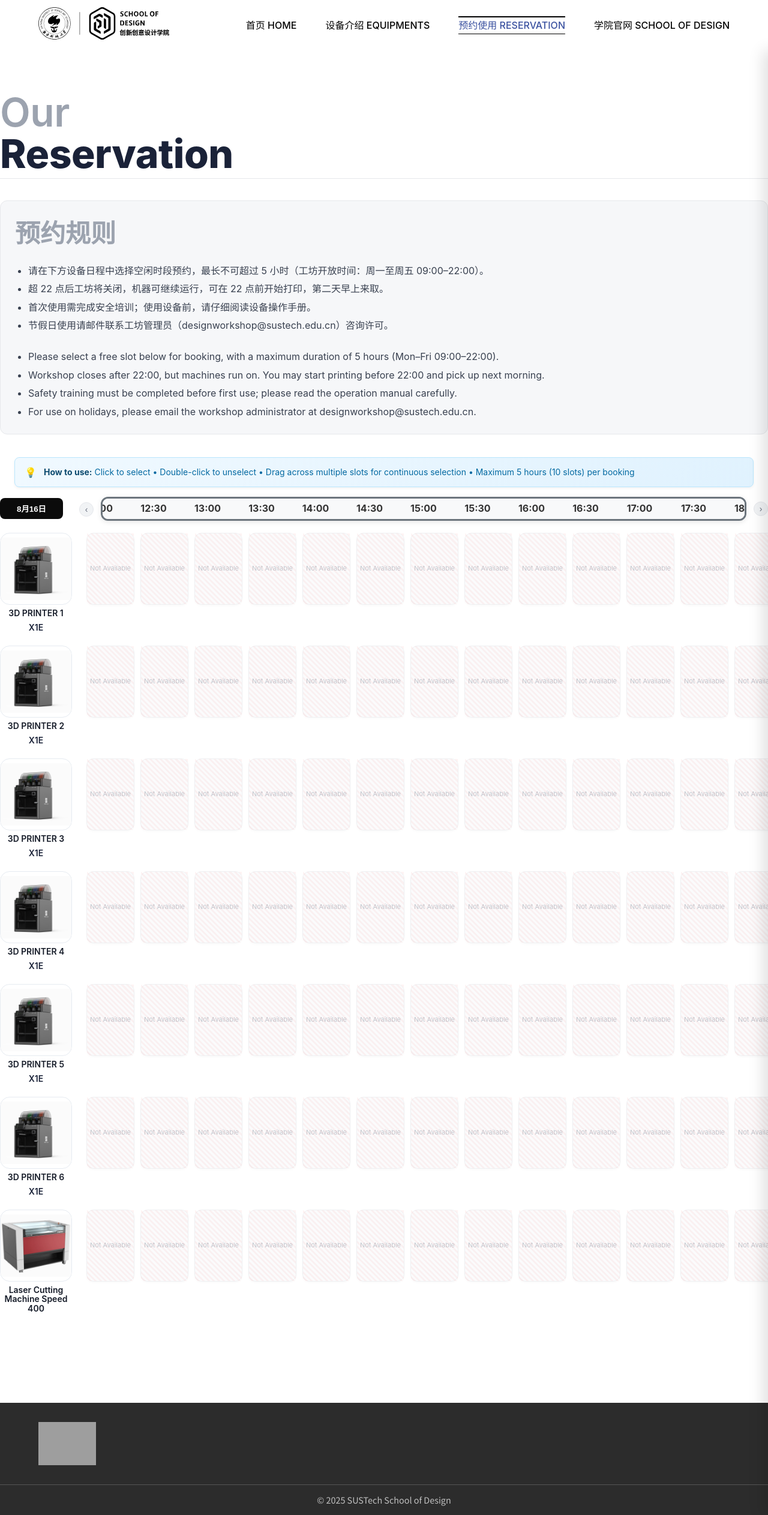
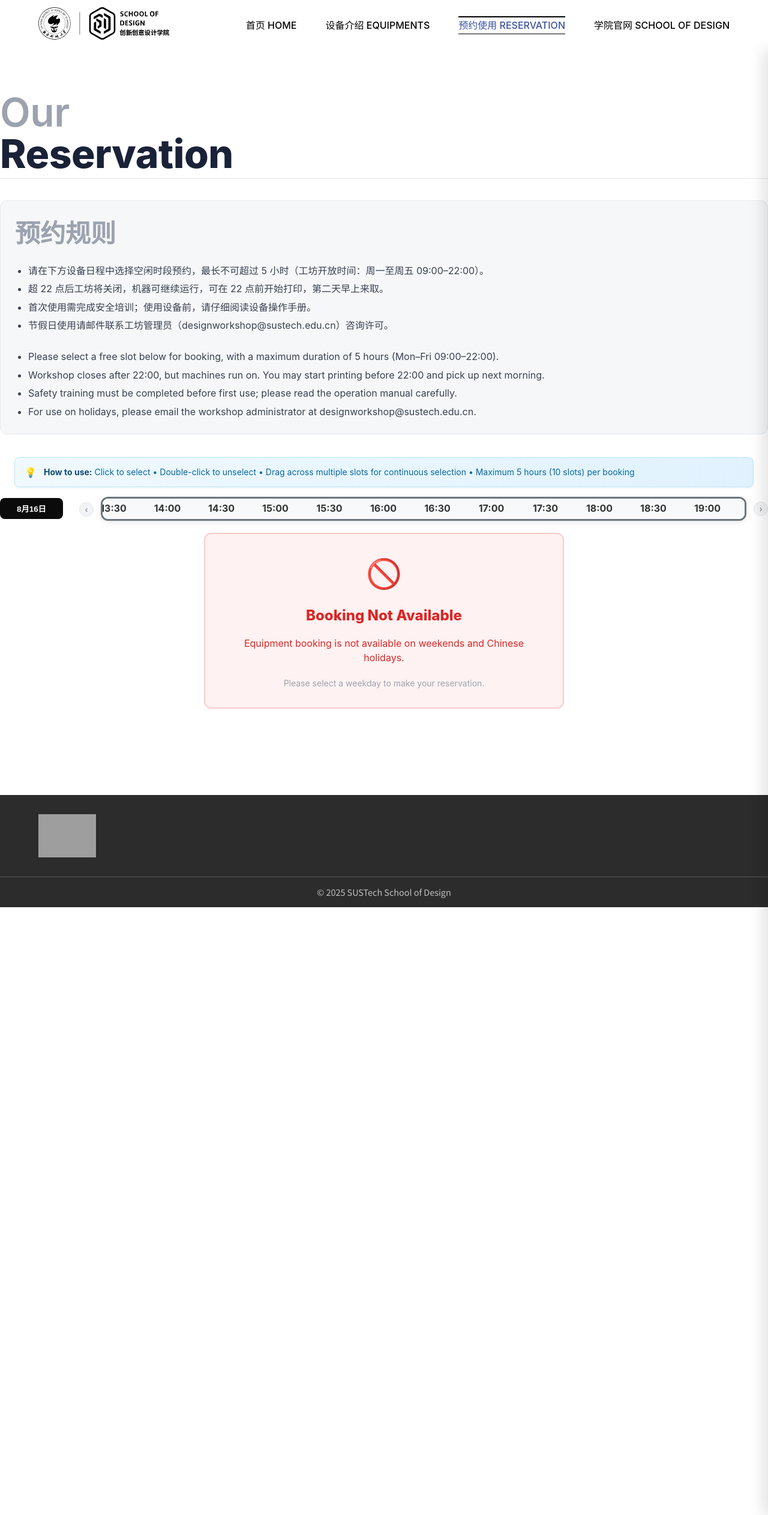
Before and after one commit to Immersive-Design-Group/SD-Workshop-Website, a Jekyll site: the page built from reservatiom.html.md, in a window 1280 px wide. Shown: the whole page at 60% size. Built offline with Jekyll 4.4.1, drawn with Linux system fonts in a browser that asks for light colours; a script that is not in the unit is left out; grey boxes are pictures that could not be loaded.

Commit message:
Reservation Updated

```diff
--- a/assets/css/reservation.css
+++ b/assets/css/reservation.css
@@ -240,7 +240,7 @@
   --rsv-slot-bd: #e6ebf1;
   --rsv-booked: #e8f1ff;
   --rsv-booked-bd: #cfe0ff;
-  --rsv-leftpad: 0px;
+  --rsv-leftpad: 30px;  /* Match the slot padding-left for perfect alignment */
   --rsv-gap: 10px;
 }
 
@@ -262,6 +262,7 @@
 /* Adjust left arrow positioning to align better with time header */
 .schedule-header .nav-arrow:first-of-type {
   margin-top: 2px; /* Fine-tune vertical alignment with time header */
+  margin-left: 0px; /* Align left arrow with the start of time labels */
 }
 
 
@@ -307,17 +308,23 @@
   pointer-events: none;
 }
 
-.timebar{ position:absolute; inset:0; display:flex; align-items:center; padding-left: 0; gap: var(--rsv-gap); }
+.timebar{
+	position:absolute;
+	inset:0;
+	display:flex;
+	align-items:center;
+	padding-left: 10px; /* Move time header text further left */
+	gap: var(--rsv-gap);
+}
 .timebar .time-label {
   min-width: var(--rsv-slot-w);
   text-align: center;
-  font-size: 14px;
+  font-size: 16px;
   color: #333;
   font-weight: 700;
   white-space: nowrap;
   /* Center the time label over its corresponding slot */
   position: relative;
-  left: 30px; /* Match the slot padding-left */
   transform: none;
   /* Force remove all borders and styling */
   background: transparent !important;
@@ -325,6 +332,7 @@
   border-radius: 0 !important;
   padding: 0 !important;
   box-shadow: none !important;
+  line-height: 1.2; /* Better vertical centering */
 }
 
 /* Maximum specificity override for time labels */
@@ -386,7 +394,6 @@ body .reservation-container .slots-viewport .timebar .time-label {
   font-weight: 700 !important;
   white-space: nowrap !important;
   position: relative !important;
-  left: 0 !important;
   transform: none !important;
   line-height: 1.2 !important; /* Better vertical centering */
 }
@@ -1048,13 +1055,12 @@ datalist {
 
 /* Slot time alignment improvements */
 #rsv-rows .row-slots {
-  padding-left: 0; /* Remove the offset that was causing misalignment */
   gap: var(--rsv-gap);
 }
 
 /* Ensure time labels align perfectly with slots */
 .timebar {
-  padding-left: 0; /* Match the slots padding */
+  /* padding-left is set in the main .timebar rule above */
 }
 
 .timebar .time-label {
--- a/assets/js/reservation.js
+++ b/assets/js/reservation.js
@@ -145,6 +145,7 @@
     console.log('Loading initial bookings for date:', fmtISO(selectedDate));
     ensureDateLoaded(selectedDate).then(() => {
       console.log('Initial bookings loaded successfully');
+
       // Only render rows after data is loaded to avoid showing warnings prematurely
       renderRows();
       // Mark initial load as complete
@@ -423,6 +424,7 @@
          // Update label with new date
          labelEl.textContent = fmtCN(selectedDate);
          labelEl.style.opacity = '1';
+
          // Render rows immediately after data is loaded
          renderRows();
        }).catch(console.error);
@@ -431,6 +433,8 @@
 
   function renderHeader() {
     timebar.innerHTML = '';
+
+    // Always show all time labels regardless of date type
     for (let i = 0; i < timeline.length - 1; i++) {
       const startTime = timeline[i];
       const d = document.createElement('div');
@@ -498,73 +502,35 @@
     console.log(`Date ${fmtISO(selectedDate)} is restricted: ${isDateRestricted}`);
 
     if (isDateRestricted) {
-      // Don't show warning automatically - only show when user actually tries to interact
-      // The warning will be shown in other functions when needed
+      // Show warning message for weekends and holidays instead of rendering slots
+      const warningRow = document.createElement('div');
+      warningRow.className = 'equip-row';
+      warningRow.style.gridColumn = '1 / -1';
+      warningRow.style.textAlign = 'center';
+      warningRow.style.padding = '40px 20px';
 
-      // Still render equipment but all slots disabled
-      eqs.forEach(eq => {
-        const row = document.createElement('div');
-        row.className = 'equip-row';
-
-        const left = document.createElement('div');
-        left.className = 'equip-left';
-
-        const imgSrc = normalizeImage(eq.image);
-
-        left.innerHTML = `
-          <div class="equip-card">
-            <div class="equip-thumb">
-              ${imgSrc ? `<img src="${imgSrc}" alt="${eq.name}">` : ''}
-            </div>
-          </div>
-          <div class="equip-meta-below">
-            <div class="equip-name">${eq.name || ''}</div>
-            <div class="equip-model">${eq.model || ''}</div>
+      warningRow.innerHTML = `
+        <div style="
+          background: #fef2f2;
+          border: 2px solid #fecaca;
+          border-radius: 12px;
+          padding: 30px;
+          color: #dc2626;
+          max-width: 600px;
+          margin: 0 auto;
+        ">
+          <div style="font-size: 48px; margin-bottom: 16px;">🚫</div>
+          <h3 style="margin: 0 0 16px 0; font-size: 24px; font-weight: 800;">Booking Not Available</h3>
+          <p style="margin: 0 0 20px 0; font-size: 16px; line-height: 1.5;">
+            Equipment booking is not available on weekends and Chinese holidays.
+          </p>
+          <p style="margin: 0; font-size: 14px; color: #9ca3af;">
+            Please select a weekday to make your reservation.
+          </p>
         </div>
       `;
 
-        if (imgSrc) {
-          const imgEl = left.querySelector('img');
-          imgEl.addEventListener('error', () => imgEl.remove());
-        }
-
-        row.appendChild(left);
-
-        const viewport = document.createElement('div');
-        viewport.className = 'row-viewport';
-
-        const strip = document.createElement('div');
-        strip.className = 'row-slots';
-
-        // Render all slots as disabled for weekends/holidays
-        for (let i = 0; i < timeline.length - 1; i++) {
-          const cell = document.createElement('div');
-          cell.className = 'slot disabled weekend-holiday';
-          cell.dataset.slotIndex = i;
-          cell.dataset.equipmentId = eq.name;
-
-          cell.innerHTML = `
-            <div style="
-              display: flex;
-              align-items: center;
-              justify-content: center;
-              height: 100%;
-              color: #9ca3af;
-              font-size: 11px;
-              text-align: center;
-              line-height: 1.2;
-            ">
-              Not Available
-            </div>
-          `;
-
-          strip.appendChild(cell);
-        }
-
-        viewport.appendChild(strip);
-        row.appendChild(viewport);
-        rowsRoot.appendChild(row);
-      });
+      rowsRoot.appendChild(warningRow);
       return;
     }
 
@@ -997,6 +963,7 @@
     menuEnd = new Date(selectedDate); menuEnd.setDate(menuEnd.getDate() + 28); // Show 4 weeks ahead
 
     initialMenu();
+
     // Don't call renderRows here to avoid showing the warning immediately
     // Only render when user actually interacts or when data is loaded
   }
@@ -1136,6 +1103,7 @@
 
          // Load bookings for the selected date (even if restricted, to show proper UI)
      console.log('Date changed to:', fmtISO(selectedDate));
+
      ensureDateLoaded(selectedDate).then(() => {
        console.log('Bookings loaded for selected date');
      }).catch(console.error);
@@ -1374,16 +1342,23 @@
       const nowMin   = now.getHours()*60 + now.getMinutes();
       const m        = Math.min(Math.max(nowMin, startMin), endMin);
 
-      const LEFT_PAD = cssNumber('--rsv-leftpad', 10);
+      const LEFT_PAD = cssNumber('--rsv-leftpad', 30);
       const GAP      = cssNumber('--rsv-gap', 10);
       const SLOT_W   = cssNumber('--rsv-slot-w', 80);
       const SEG_W    = SLOT_W + GAP;
 
-      const totalSeg = (timeline.length - 1);
-      const frac     = (m - startMin) / (endMin - startMin);
-      const xInside  = LEFT_PAD + frac * (SEG_W * totalSeg);
-      const xInView  = xInside - headerViewport.scrollLeft;
-      const inView   = xInView >= 0 && xInView <= headerViewport.clientWidth;
+      // Calculate which slot the current time falls into
+      const slotIndex = Math.floor((m - startMin) / RSV_STEP_MIN);
+      const slotStartMin = startMin + (slotIndex * RSV_STEP_MIN);
+      const slotEndMin = slotStartMin + RSV_STEP_MIN;
+
+      // Calculate position within the slot (0 = start, 1 = end)
+      const positionInSlot = (m - slotStartMin) / RSV_STEP_MIN;
+
+      // Position the line at the precise real-time position within the slot
+      const xInside = LEFT_PAD + (slotIndex * SEG_W) + (positionInSlot * SLOT_W);
+      const xInView = xInside - headerViewport.scrollLeft;
+      const inView = xInView >= 0 && xInView <= headerViewport.clientWidth;
 
       if (inView) {
         const schedLeft  = schedule.getBoundingClientRect().left + window.scrollX;
@@ -1415,14 +1390,15 @@
     const m = Math.min(Math.max(nowMin, startMin), endMin);
     const slotIndex = Math.floor((m - startMin) / RSV_STEP_MIN);
 
-    const LEFT_PAD = cssNumber('--rsv-leftpad', 10);
+    const LEFT_PAD = cssNumber('--rsv-leftpad', 30);
     const GAP = cssNumber('--rsv-gap', 10);
     const SLOT_W = cssNumber('--rsv-slot-w', 80);
     const SEG_W = SLOT_W + GAP;
 
+    // Position the scroll to show the start of the current slot
     const slotPosition = LEFT_PAD + (slotIndex * SEG_W);
     const viewportWidth = headerViewport.clientWidth;
-    const targetScrollLeft = slotPosition - (viewportWidth / 2) + (SLOT_W / 2);
+    const targetScrollLeft = slotPosition - (viewportWidth / 4);
     const finalScrollLeft = Math.max(0, targetScrollLeft);
 
     headerViewport.scrollTo({
```
Lines whose indentation alone changed are shown as unchanged.
